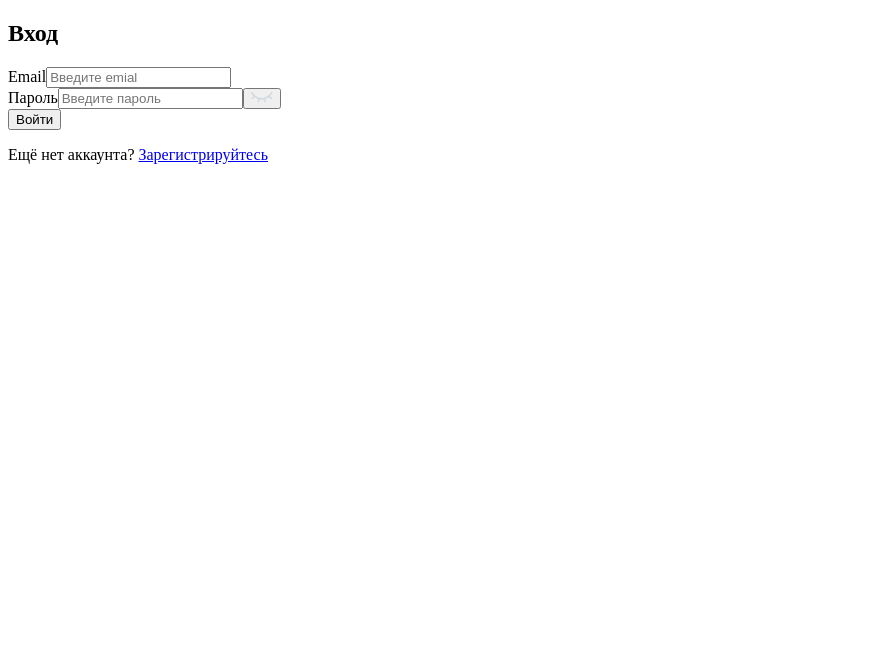
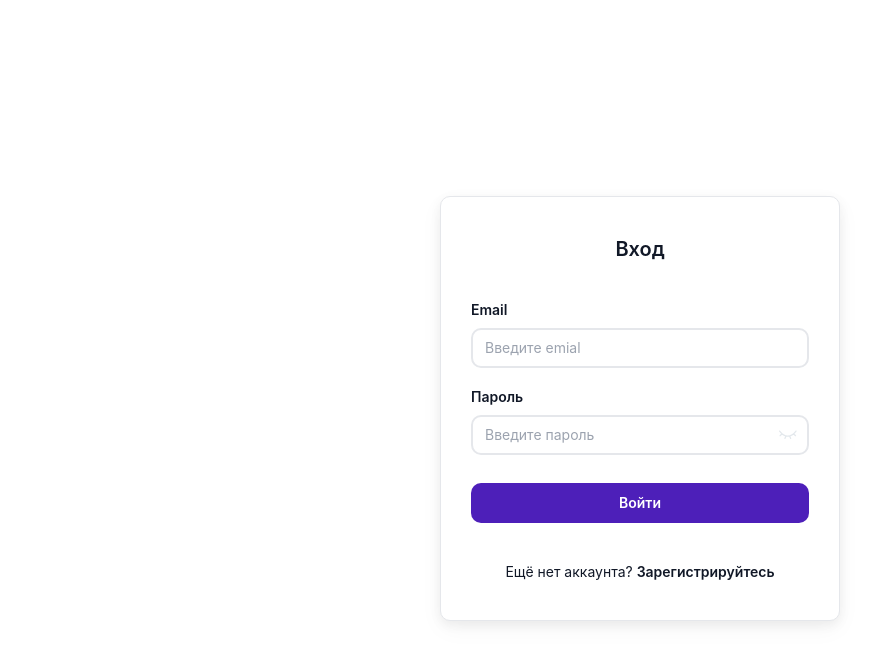
Before and after one commit to kkatu4a/DataForgeAI, a React (Vite) app: page /login in a window 1280 px wide. Shown: the top 664 px of the page, without its empty margins (0-895 px from the left). Built offline with nearby package versions, Linux system fonts and the light colour scheme.

Commit message:
add styles for authorization page

```diff
--- a/package.json
+++ b/package.json
@@ -27,6 +27,7 @@
     "eslint-plugin-react-hooks": "^7.1.1",
     "eslint-plugin-react-refresh": "^0.5.2",
     "globals": "^17.6.0",
+    "sass-embedded": "^1.99.0",
     "typescript": "~6.0.2",
     "typescript-eslint": "^8.59.2",
     "vite": "^8.0.12"
--- /dev/null
+++ b/src/pages/AuthPage.scss
@@ -0,0 +1,179 @@
+$color-bg: #FFFFFF;
+$color-text: #111827;
+$color-border: #E5E7EB;
+$color-primary: #4D1FB9;
+$color-primary-hover: #3A178E;
+$color-text-on-primary: #FFFFFF;
+$color-placeholder: #9CA3AF;
+
+$font-family: 'Inter', sans-serif;
+$radius: 10px;
+$border-width: 2px;
+$input-height: 40px;
+$form-width: 400px;
+
+@mixin input-focus {
+  border-color: $color-primary;
+}
+
+.auth-page {
+  min-height: 100vh;
+  background-color: $color-bg;
+  display: flex;
+  flex-direction: column;
+  align-items: center;
+  justify-content: center;
+  padding: 40px 20px;
+  box-sizing: border-box;
+  font-family: $font-family;
+  color: $color-text;
+}
+
+.auth-page__container {
+  width: 100%;
+  max-width: $form-width;
+  display: flex;
+  flex-direction: column;
+  align-items: center;
+  background: #FFFFFF;
+  border: 1px solid $color-border;
+  border-radius: $radius;
+  box-shadow: 0 4px 12px rgba(0, 0, 0, 0.06),
+              0 8px 24px rgba(0, 0, 0, 0.04);
+  padding: 40px 30px;
+  box-sizing: border-box;
+}
+
+.auth-page__title {
+  font-size: 20px;
+  font-weight: 600;
+  margin: 0 0 40px;
+  text-align: center;
+}
+
+.auth-form {
+  width: 100%;
+  display: flex;
+  flex-direction: column;
+  gap: 20px;
+}
+
+.auth-form__label {
+  display: block;
+  font-size: 14px;
+  font-weight: 600;
+  line-height: 17px;
+  margin-bottom: 10px;
+}
+
+.auth-form__input {
+  width: 100%;
+  height: $input-height;
+  border: $border-width solid $color-border;
+  border-radius: $radius;
+  padding: 0 12px;
+  font-family: $font-family;
+  font-size: 14px;
+  color: $color-text;
+  background: transparent;
+  outline: none;
+  box-sizing: border-box;
+
+  &::placeholder {
+    color: $color-placeholder;
+  }
+
+  &:focus {
+    @include input-focus;
+  }
+
+  &--with-icon {
+    padding-right: 40px;
+  }
+}
+
+.auth-form__password-wrapper {
+  position: relative;
+
+  .auth-form__input {
+    margin: 0;
+  }
+}
+
+.auth-form__password-toggle {
+  position: absolute;
+  right: 12px;
+  top: calc(50% + 14px);
+  transform: translateY(-50%);
+  background: none;
+  border: none;
+  padding: 0;
+  cursor: pointer;
+  display: flex;
+  align-items: center;
+  justify-content: center;
+
+  img {
+    width: 18px;
+    height: 18px;
+    opacity: 0.6;
+    transition: opacity 0.2s;
+  }
+
+  &:hover img {
+    opacity: 1;
+  }
+}
+
+.auth-form__button {
+  width: 100%;
+  height: $input-height;
+  background-color: $color-primary;
+  border: none;
+  border-radius: $radius;
+  font-family: $font-family;
+  font-size: 14px;
+  font-weight: 600;
+  line-height: 17px;
+  color: $color-text-on-primary;
+  cursor: pointer;
+  margin-top: 8px;
+  margin-bottom: 40px;
+  transition: background-color 0.2s ease, transform 0.1s ease;
+  display: flex;
+  align-items: center;
+  justify-content: center;
+
+  &:hover {
+    background-color: $color-primary-hover;
+  }
+}
+
+.auth-page__subtitle {
+  font-size: 14px;
+  font-weight: 400;
+  line-height: 17px;
+  text-align: center;
+  margin: 0;
+
+  a {
+    font-weight: 600;
+    color: $color-text;
+    text-decoration: none;
+    transition: text-decoration 0.2s;
+
+    &:hover {
+      text-decoration: underline;
+    }
+  }
+}
+
+@media (width <= 500px) {
+    .auth-page {
+        padding: 20px;
+    }
+
+    .auth-page__container {
+        padding: 30px 20px;
+    }
+}
--- a/src/pages/AuthPage.tsx
+++ b/src/pages/AuthPage.tsx
@@ -6,6 +6,7 @@ import { useAuthStore } from "../store/authStore";
 import type { apiError } from "../types/apiError";
 import EyeOpen from "../assets/icons/EyeOpen.svg";
 import EyeClose from "../assets/icons/EyeClose.svg";
+import './AuthPage.scss';
 
 const AuthPage: React.FC = () => {
   const navigate = useNavigate();
```
Also changed, not shown: 1 other file (tests, documents, lock files or other folders).
